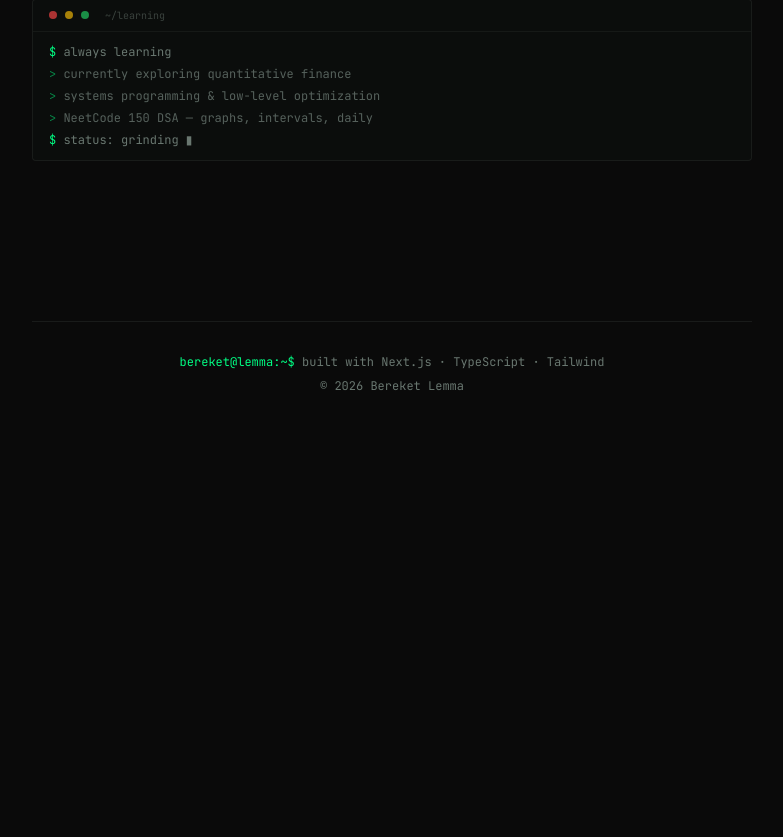
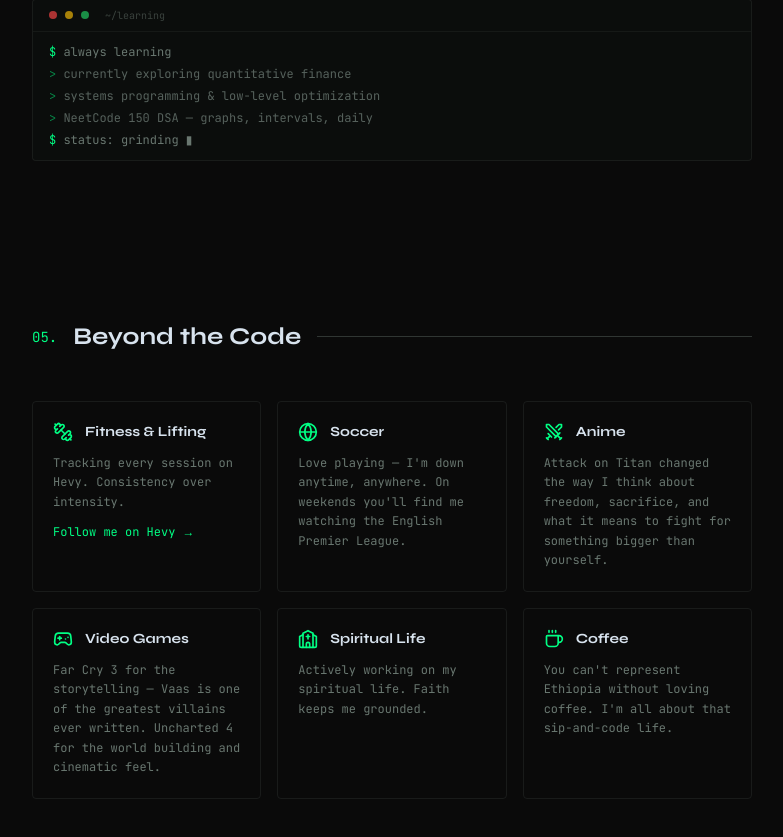
Before and after one commit to bereketlemma/bereket-portfolio, a Next.js app: page / in a window 1280 px wide. Shown: the part 4761-5598 px from the top of the page, without its empty margins (248-1031 px from the left). Before the commit the page ends 5187 px from the top, so only its background shows below. Built offline with nearby package versions, Linux system fonts and the light colour scheme.

Commit message:
update: page layout - add hobbies section

```diff
--- a/app/page.tsx
+++ b/app/page.tsx
@@ -1,5 +1,6 @@
 import Hero from "./home/_components/hero"
 import Experience from "./home/_components/experience"
+import Hobbies from "./home/_components/hobbies"
 import Projects from "./home/_components/projects"
 import Skills from "./home/_components/skills"
 import Footer from "./home/_components/footer"
@@ -11,6 +12,7 @@ export default function Home() {
       <Experience />
       <Projects />
       <Skills />
+      <Hobbies />
       <Footer />
     </>
   )
```
